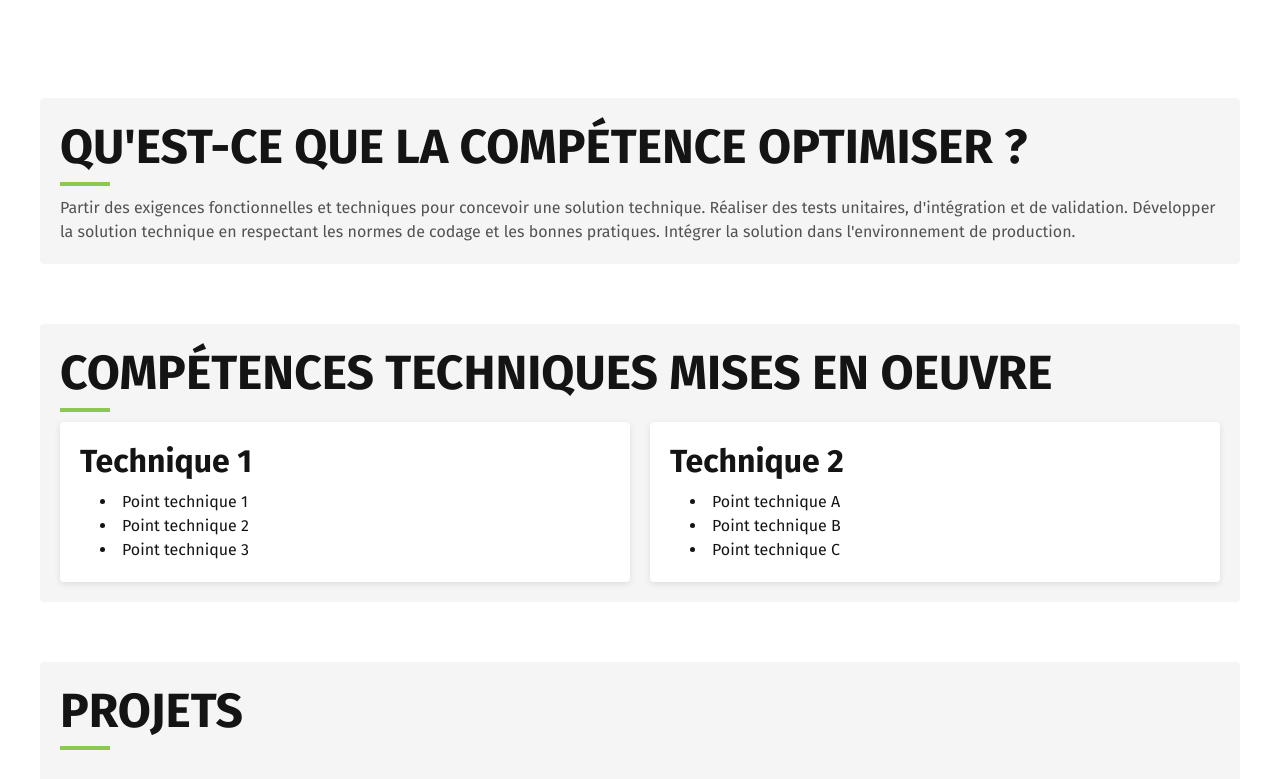
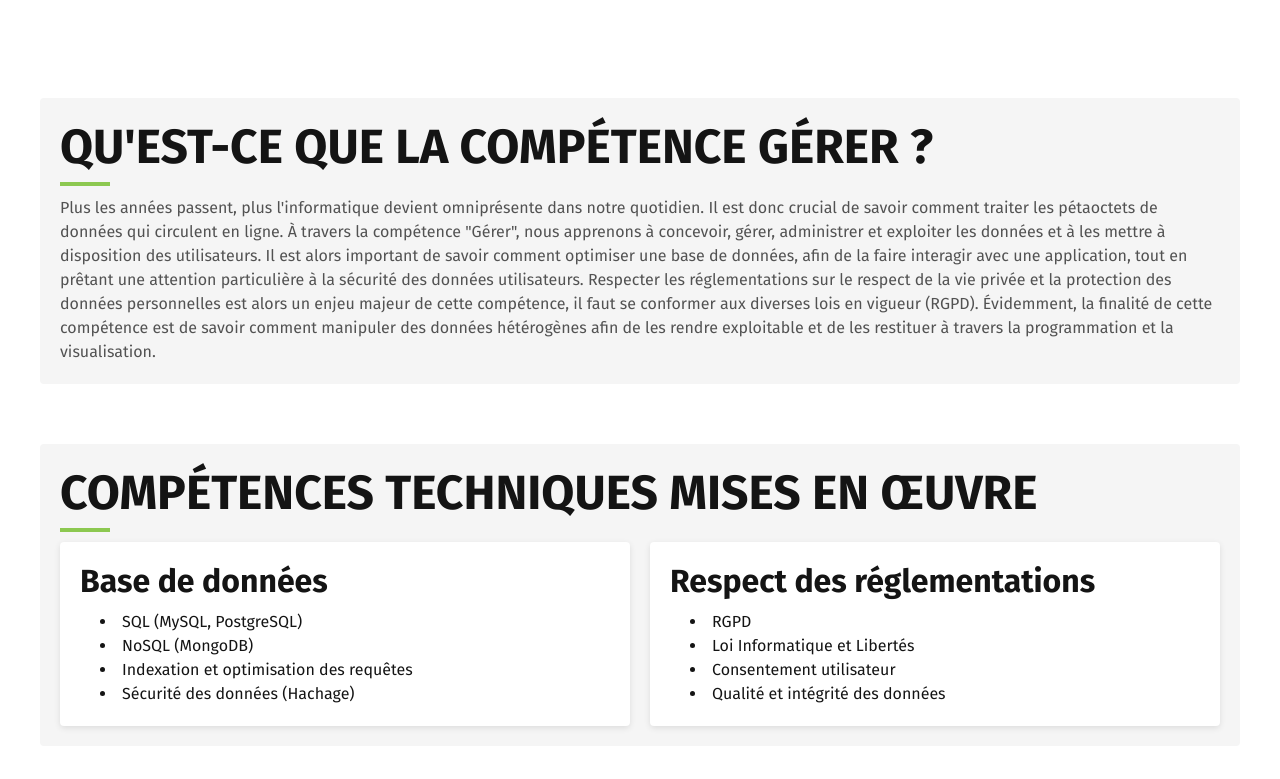
Before and after one commit to Galaktik-hub/portfolio, a React (Vite) app: page /gerer in a window 1280 px wide. Shown: the part 486-1265 px from the top of the page. Built offline with nearby package versions, Linux system fonts and the light colour scheme.

Commit message:
Content for skill pages

```diff
--- a/src/components/SkillsPages/SkillTechniques.tsx
+++ b/src/components/SkillsPages/SkillTechniques.tsx
@@ -12,7 +12,7 @@ interface SkillTechniquesProps {
 
 const SkillTechniques: React.FC<SkillTechniquesProps> = ({ techniques, color }) => (
     <section className="section skill-techniques">
-        <h2 className={`section-title section-title-${color}`}>Compétences techniques mises en oeuvre</h2>
+        <h2 className={`section-title section-title-${color}`}>Compétences techniques mises en œuvre</h2>
         <div className="techniques-container">
             {techniques.map((technique, index) => (
                 <div className="technique-item" key={index}>
--- a/src/pages/Skills/Administrer/Administrer.tsx
+++ b/src/pages/Skills/Administrer/Administrer.tsx
@@ -32,24 +32,39 @@ const projects: Project[] = [
 
 const techniques: Technique[] = [
     {
-        title: "Technique 1",
+        title: "Services réseaux",
         points: [
-            "Point technique 1",
-            "Point technique 2",
-            "Point technique 3",
+            "TCP/IP",
+            "HTTP(S)",
+            "DNS",
+            "DHCP",
+            "FTP",
+            "SSH",
+            "SMTP (IMAP, POP3)",
+            "VPN",
+            "Proxy",
+            "NAT",
+            "Firewall",
         ],
     },
     {
-        title: "Technique 2",
+        title: "Déploiement et sécurisation",
         points: [
-            "Point technique A",
-            "Point technique B",
-            "Point technique C",
+            "Apache",
+            "PHPMyAdmin",
+            "Ubuntu Server",
+            "SSL/TLS",
+            "Let's Encrypt",
+            "Nom de domaine",
+            "Netkit"
         ],
     },
 ];
 
-const description = "Partir des exigences fonctionnelles et techniques pour concevoir une solution technique. Réaliser des tests unitaires, d'intégration et de validation. Développer la solution technique en respectant les normes de codage et les bonnes pratiques. Intégrer la solution dans l'environnement de production.";
+const description = "Une fois la solution technique développée, il faut s'assurer d'avoir les connaissances nécessaires pour la déployer, sinon elle sera difficile d'accès pour vos clients... " +
+    "Ainsi, la compétence administrer nous assure d'avoir le savoir nécessaire pour concevoir et développer des applications communicantes, tout en maintenant un niveau de sécurité élevé. " +
+    "Elle nout permet d'appliquer les normes de sécurité en vigueur et les bonnes pratiques architecturales et de sécurité tout en offrant une qualité de service optimale. " +
+    "Évidemment, à la fin, il nous est possible de déployer des solutions sur des serveurs et des services réseaux virtualisés tout en s'assurant que ces derniers sont sécurisés.";
 
 const color = "administrer";
 
@@ -57,9 +72,9 @@ const Administrer: React.FC = () => {
     return (
         <div>
             <Header />
-            <Banner title={"OPTIMISER"} subtitle={"Concevoir, tester, coder, tester et intégrer"} />
+            <Banner title={"ADMINISTRER"} subtitle={"Être le chef d'orchestre d'une architecture réseau"} />
             <div className="container">
-                <SkillDescription title={"Qu'est-ce que la compétence optimiser ?"} description={description} color={color}/>
+                <SkillDescription title={"Qu'est-ce que la compétence administrer ?"} description={description} color={color}/>
                 <SkillTechniques techniques={techniques} color={color} />
                 <ProjectsSection projects={projects} color={color}/>
             </div>
--- a/src/pages/Skills/Collaborer/Collaborer.tsx
+++ b/src/pages/Skills/Collaborer/Collaborer.tsx
@@ -32,24 +32,31 @@ const projects: Project[] = [
 
 const techniques: Technique[] = [
     {
-        title: "Technique 1",
+        title: "Outils collaboratifs",
         points: [
-            "Point technique 1",
-            "Point technique 2",
-            "Point technique 3",
+            "Git (contrôle de version)",
+            "GitHub/GitLab/Bitbucket (hébergement de code)",
+            "YouTrack/Jira (gestion de projet)",
+            "Confluence (Wiki d'équipe)",
+            "Office 365 (suite bureautique)",
         ],
     },
     {
-        title: "Technique 2",
+        title: "Méthodes de travail",
         points: [
-            "Point technique A",
-            "Point technique B",
-            "Point technique C",
+            "Méthode Agile (Scrum, Kanban)",
+            "Merge Request",
+            "Revues de code",
+            "Protection du code",
+            "Gestion des conflits",
         ],
     },
 ];
 
-const description = "Partir des exigences fonctionnelles et techniques pour concevoir une solution technique. Réaliser des tests unitaires, d'intégration et de validation. Développer la solution technique en respectant les normes de codage et les bonnes pratiques. Intégrer la solution dans l'environnement de production.";
+const description = "Plus on est de dévs, plus on code ! Enfin, encore faut-il savoir comment travailler ensemble... " +
+    "Les projets informatiques sont plus ambitieux les uns que les autres, il est alors nécessaire d'acquérir, de développer et d'exploiter les aptitudes nécessaires pour travailler efficacement dans une équipe informatique. " +
+    "Situer son rôle et ses missions au sein d'une équipe, rendre compte de son activité professionnelle et s'intégrer sont des choses que tout développeur est ammené à faire au cours de sa carrière (probablement plusieurs fois). " +
+    "Il faut alors être en capacité de mobiliser des compétences interpersonnelles pour travailler dans une équipé informatique tout en développant une communication efficace et collaborative.";
 
 const color = "collaborer";
 
@@ -57,9 +64,9 @@ const Collaborer: React.FC = () => {
     return (
         <div>
             <Header />
-            <Banner title={"OPTIMISER"} subtitle={"Concevoir, tester, coder, tester et intégrer"} />
+            <Banner title={"COLLABORER"} subtitle={"Une équipe, un projet, et quelques cafés"} />
             <div className="container">
-                <SkillDescription title={"Qu'est-ce que la compétence optimiser ?"} description={description} color={color}/>
+                <SkillDescription title={"Qu'est-ce que la compétence collaborer ?"} description={description} color={color}/>
                 <SkillTechniques techniques={techniques} color={color} />
                 <ProjectsSection projects={projects} color={color}/>
             </div>
--- a/src/pages/Skills/Conduire/Conduire.tsx
+++ b/src/pages/Skills/Conduire/Conduire.tsx
@@ -32,24 +32,31 @@ const projects: Project[] = [
 
 const techniques: Technique[] = [
     {
-        title: "Technique 1",
+        title: "Planification & gestion de projet",
         points: [
-            "Point technique 1",
-            "Point technique 2",
-            "Point technique 3",
+            "Agile (Scrum, Kanban)",
+            "Cycle en V",
+            "Tableau RACI",
+            "Diagramme de Gantt",
+            "Analyse SWOT",
         ],
     },
     {
-        title: "Technique 2",
+        title: "Outils de gestion de projet",
         points: [
-            "Point technique A",
-            "Point technique B",
-            "Point technique C",
+            "YouTrack",
+            "Jira",
+            "Trello",
+            "GanttProject",
         ],
     },
 ];
 
-const description = "Partir des exigences fonctionnelles et techniques pour concevoir une solution technique. Réaliser des tests unitaires, d'intégration et de validation. Développer la solution technique en respectant les normes de codage et les bonnes pratiques. Intégrer la solution dans l'environnement de production.";
+const description = "Beaucoup de gens ont des idées, mais peu d'entre eux savent les mettre en œuvre. " +
+    "C'est pourquoi la compétence \"Conduire\" nous apprend comment satisfaire les besoins des clients, en adoptant une démarche proactive, créative et critique. " +
+    "Il est alors important de savoir comment piloter un projet informatique avec des méthodes classiques ou agiles, pour pouvoir lancer, maintenir ou faire évoluer quelconque projet informatique. " +
+    "Il est alors de notre ressort d'appliquer une démarche de suivi de projet en fonction des besoins métiers des clients et des utilisateurs. " +
+    "Et pour ce faire, il faut savoir formaliser et concrétiser les besoins du client afin de définir et mettre en œuvre une démarche de suivi de projet.";
 
 const color = "conduire";
 
@@ -57,9 +64,9 @@ const Conduire: React.FC = () => {
     return (
         <div>
             <Header />
-            <Banner title={"OPTIMISER"} subtitle={"Concevoir, tester, coder, tester et intégrer"} />
+            <Banner title={"CONDUIRE"} subtitle={"Du concept à la réalité"} />
             <div className="container">
-                <SkillDescription title={"Qu'est-ce que la compétence optimiser ?"} description={description} color={color}/>
+                <SkillDescription title={"Qu'est-ce que la compétence conduire ?"} description={description} color={color}/>
                 <SkillTechniques techniques={techniques} color={color} />
                 <ProjectsSection projects={projects} color={color}/>
             </div>
--- a/src/pages/Skills/Gerer/Gerer.tsx
+++ b/src/pages/Skills/Gerer/Gerer.tsx
@@ -32,24 +32,30 @@ const projects: Project[] = [
 
 const techniques: Technique[] = [
     {
-        title: "Technique 1",
+        title: "Base de données",
         points: [
-            "Point technique 1",
-            "Point technique 2",
-            "Point technique 3",
+            "SQL (MySQL, PostgreSQL)",
+            "NoSQL (MongoDB)",
+            "Indexation et optimisation des requêtes",
+            "Sécurité des données (Hachage)",
         ],
     },
     {
-        title: "Technique 2",
+        title: "Respect des réglementations",
         points: [
-            "Point technique A",
-            "Point technique B",
-            "Point technique C",
+            "RGPD",
+            "Loi Informatique et Libertés",
+            "Consentement utilisateur",
+            "Qualité et intégrité des données"
         ],
     },
 ];
 
-const description = "Partir des exigences fonctionnelles et techniques pour concevoir une solution technique. Réaliser des tests unitaires, d'intégration et de validation. Développer la solution technique en respectant les normes de codage et les bonnes pratiques. Intégrer la solution dans l'environnement de production.";
+const description = "Plus les années passent, plus l'informatique devient omniprésente dans notre quotidien. Il est donc crucial de savoir comment traiter les pétaoctets de données qui circulent en ligne. " +
+    "À travers la compétence \"Gérer\", nous apprenons à concevoir, gérer, administrer et exploiter les données et à les mettre à disposition des utilisateurs. " +
+    "Il est alors important de savoir comment optimiser une base de données, afin de la faire interagir avec une application, tout en prêtant une attention particulière à la sécurité des données utilisateurs. " +
+    "Respecter les réglementations sur le respect de la vie privée et la protection des données personnelles est alors un enjeu majeur de cette compétence, il faut se conformer aux diverses lois en vigueur (RGPD). " +
+    "Évidemment, la finalité de cette compétence est de savoir comment manipuler des données hétérogènes afin de les rendre exploitable et de les restituer à travers la programmation et la visualisation.";
 
 const color = "gerer";
 
@@ -57,9 +63,9 @@ const Gerer: React.FC = () => {
     return (
         <div>
             <Header />
-            <Banner title={"OPTIMISER"} subtitle={"Concevoir, tester, coder, tester et intégrer"} />
+            <Banner title={"GÉRER"} subtitle={"L'architecte de vos données"} />
             <div className="container">
-                <SkillDescription title={"Qu'est-ce que la compétence optimiser ?"} description={description} color={color}/>
+                <SkillDescription title={"Qu'est-ce que la compétence gérer ?"} description={description} color={color}/>
                 <SkillTechniques techniques={techniques} color={color} />
                 <ProjectsSection projects={projects} color={color}/>
             </div>
--- a/src/pages/Skills/Optimiser/Optimiser.tsx
+++ b/src/pages/Skills/Optimiser/Optimiser.tsx
@@ -32,24 +32,40 @@ const projects: Project[] = [
 
 const techniques: Technique[] = [
     {
-        title: "Technique 1",
+        title: "Algorithmes",
         points: [
-            "Point technique 1",
-            "Point technique 2",
-            "Point technique 3",
+            "Algorithmes de tri (tri rapide, tri fusion, tri par tas, etc.)",
+            "Algorithme de Dijkstra, A*",
+            "Diviser pour régner (dichotomie, recherche binaire)",
+            "Recherche en profondeur et en largeur",
         ],
     },
     {
-        title: "Technique 2",
+        title: "Structures de données",
         points: [
-            "Point technique A",
-            "Point technique B",
-            "Point technique C",
+            "Listes chaînées",
+            "Arbres binaires & de recherche",
+            "Graphes (représentation par matrice d'adjacence, liste d'adjacence)",
+            "Tables de hachage",
+            "Tas"
         ],
     },
+    {
+        title: "Design Patterns",
+        points: [
+            "Singleton",
+            "Factory",
+            "Visitor",
+            "Chain of responsability",
+            "Etc."
+        ],
+    }
 ];
 
-const description = "Partir des exigences fonctionnelles et techniques pour concevoir une solution technique. Réaliser des tests unitaires, d'intégration et de validation. Développer la solution technique en respectant les normes de codage et les bonnes pratiques. Intégrer la solution dans l'environnement de production.";
+const description = "Une application qui marche, c'est bien, une application qui marche vite, c'est mieux. C'est pourquoi il est important de toujours s'efforcer à optimiser son code. " +
+    "Il faut alors savoir formaliser et modéliser des situations complexes à l'aide d'algorithmes efficaces et des structures de données adaptées. " +
+    "Il est d'autant plus important, dans un contexte professionnel, d'améliorer les performances des programmes qu'on écrit, que ce soit pour limiter l'impact environnemental que nos solutions ont, ou bien pour limiter l'impact économique qu'elles ont. " +
+    "Ainsi, cette compétence nous pousse à employer des schémas de raisonnement construits tout en justifiant nos choix technologiques pour obtenir des résultats probants.";
 
 const color = "optimiser";
 
@@ -57,7 +73,7 @@ const Optimiser: React.FC = () => {
     return (
         <div>
             <Header />
-            <Banner title={"OPTIMISER"} subtitle={"Concevoir, tester, coder, tester et intégrer"} />
+            <Banner title={"OPTIMISER"} subtitle={"Parce que chaque microseconde compte"} />
             <div className="container">
                 <SkillDescription title={"Qu'est-ce que la compétence optimiser ?"} description={description} color={color}/>
                 <SkillTechniques techniques={techniques} color={color} />
--- a/src/pages/Skills/Realiser/Realiser.tsx
+++ b/src/pages/Skills/Realiser/Realiser.tsx
@@ -32,24 +32,43 @@ const projects: Project[] = [
 
 const techniques: Technique[] = [
     {
-        title: "Technique 1",
+        title: "Développement",
         points: [
-            "Point technique 1",
-            "Point technique 2",
-            "Point technique 3",
+            "C/C++",
+            "Java (Design Patterns, POO)",
+            "Python",
+            "JavaScript/TypeScript (Développement web)",
+            "HTML/CSS (Structuration et mise en forme)",
+            "React (Développement web avancée)",
+            "Android (Java)",
+            "PHP (BackEnd web)",
         ],
     },
     {
-        title: "Technique 2",
+        title: "Test et validation",
         points: [
-            "Point technique A",
-            "Point technique B",
-            "Point technique C",
+            "Tests unitaires (JUnit)",
+            "Cahier de tests",
+            "Documentation technique & utilisateur",
+            "CI/CD",
+        ],
+    },
+    {
+        title: "Outils & environnements",
+        points: [
+            "Suite JetBrains (IntelliJ, PyCharm, WebStorm, AndroidStudio, etc.)",
+            "Git (contrôle de version)",
+            "GitHub, GitLab, Bitbucket (hébergement de code)",
         ],
     },
 ];
 
-const description = "Partir des exigences fonctionnelles et techniques pour concevoir une solution technique. Réaliser des tests unitaires, d'intégration et de validation. Développer la solution technique en respectant les normes de codage et les bonnes pratiques. Intégrer la solution dans l'environnement de production.";
+const description = "La compétence réaliser peut s'avérer être la plus technique de toutes. " +
+    "Cette compétence consiste à élaborer et implémenter des spécifications fonctionnelles et non fonctionnelles à partir des exigences du client. " +
+    "Il faut ainsi s'assurer de respecter les besoins décrits par le client tout en appliquant des principes algorithmiques, et surtout de veiller à la qualité du code et à sa documentation. " +
+    "Développer signifie aussi appliquer des principes d'accessibilité et d'ergonomie pour que les applications produites soient accessibles au plus grand nombre. " +
+    "Enfin, il est important de s'assurer de la qualité du code produit, et cela passe par la mise en place de divers tests. " +
+    "Grâce à cette compétence, notre capacité à réaliser des applications, les faire évoluer et les maintenir en conditions opérationnelles est mise à l'épreuve et nous fait évoluer de jour en jour.";
 
 const color = "realiser";
 
@@ -57,9 +76,9 @@ const Realiser: React.FC = () => {
     return (
         <div>
             <Header />
-            <Banner title={"OPTIMISER"} subtitle={"Concevoir, tester, coder, tester et intégrer"} />
+            <Banner title={"RÉALISER"} subtitle={"Concevoir, tester, coder, tester et intégrer"} />
             <div className="container">
-                <SkillDescription title={"Qu'est-ce que la compétence optimiser ?"} description={description} color={color}/>
+                <SkillDescription title={"Qu'est-ce que la compétence réaliser ?"} description={description} color={color}/>
                 <SkillTechniques techniques={techniques} color={color} />
                 <ProjectsSection projects={projects} color={color}/>
             </div>
```
